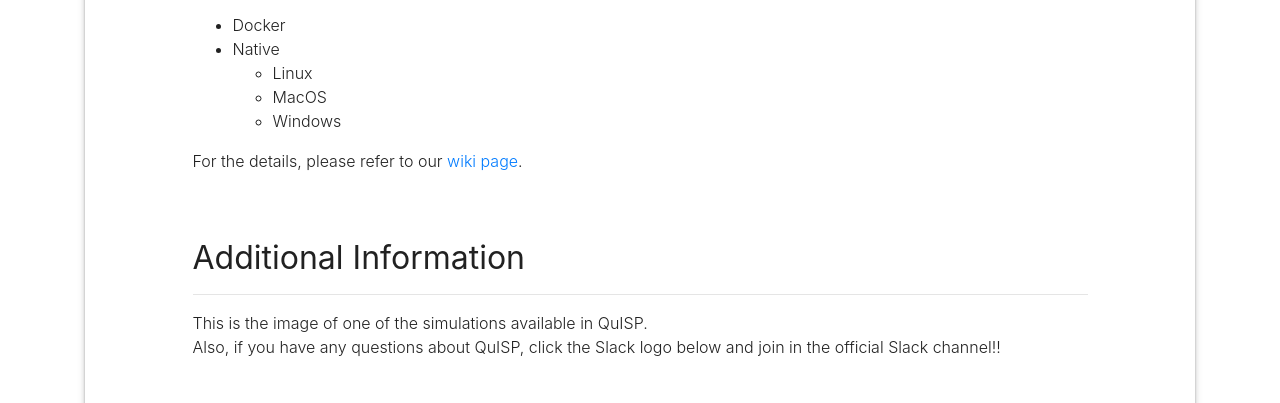
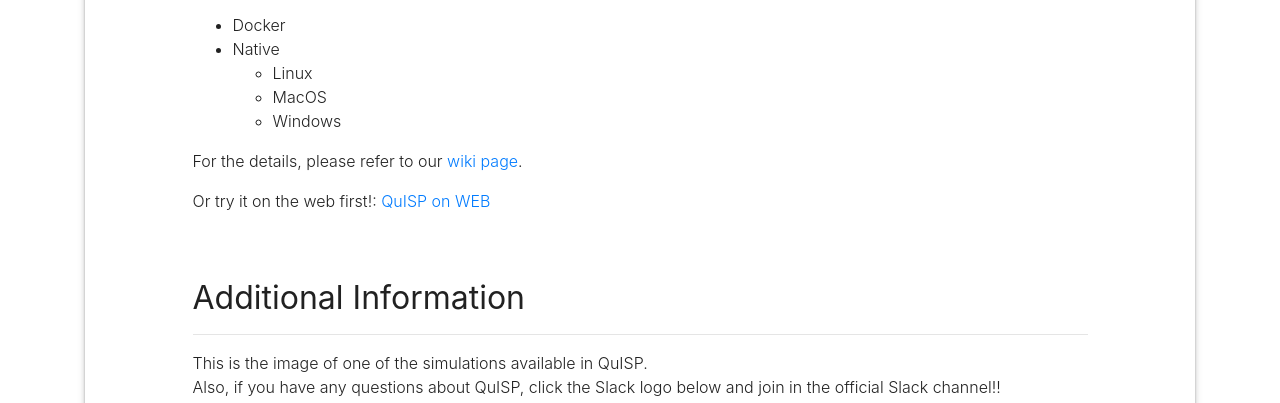
Before and after one commit to sfc-aqua/quisp_website, a plain HTML site: page index.html in a window 1280 px wide. Shown: the part 4581-4984 px from the top of the page. Drawn offline with nearby package versions, Linux system fonts and the light colour scheme.

Commit message:
Add recomendation for QuISP on the WEB

```diff
--- a/index.html
+++ b/index.html
@@ -311,7 +311,6 @@
             <h2 class="font-weight-normal"> How can I install QuISP? </h2>
             <hr>
             <div  class="font-weight-light">
-
                 <p> QuISP is build on network simulator OMNeT++. You can choose your environment from following: </p>
                 <ul>
                     <li>Docker</li>
@@ -323,6 +322,7 @@
                     </ul>
                 </ul>
                 <p>For the details, please refer to our <a href="https://github.com/sfc-aqua/quisp/wiki">wiki page</a>.</p>
+                <p>Or try it on the web first!: <a href="https://aqua.sfc.wide.ad.jp/quisp-online/0.2.1">QuISP on WEB</a></p>
             </div>
 
             </div>
```
